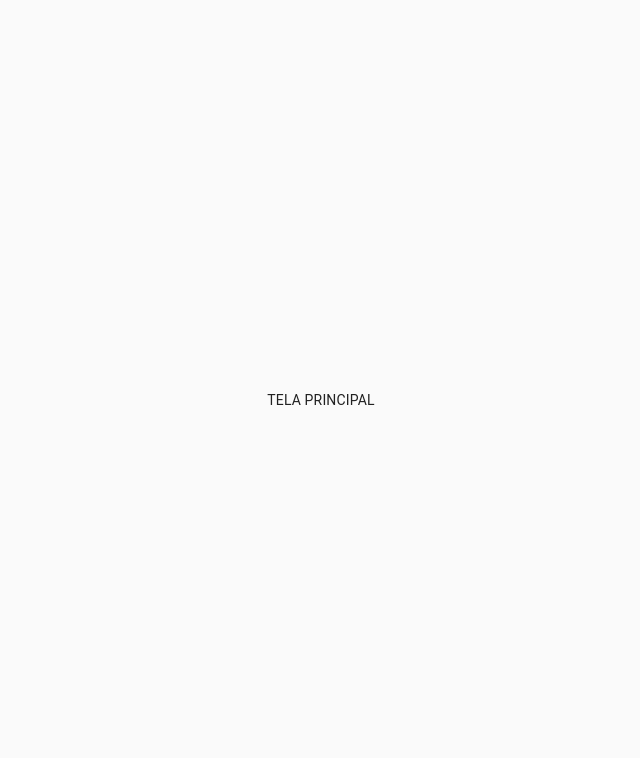
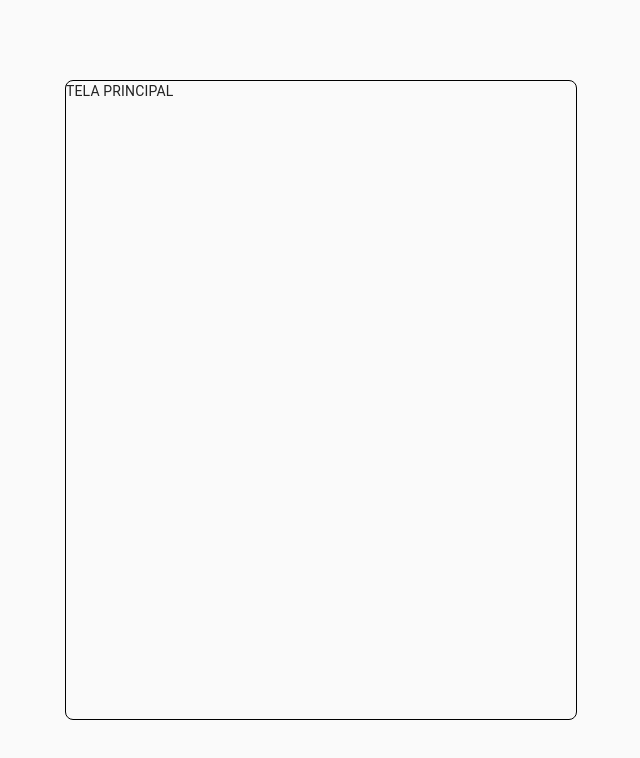
Before and after one commit to future4code/Edgard-Finotti, a React (Create React App) app in the folder quinzena8/projetoAstroMatch/projeto-astro-match/: page / in a window 1280 px wide. Shown: the top 758 px of the page, without its empty margins (319-959 px from the left). Built offline with nearby package versions, Linux system fonts and the light colour scheme.

Commit message:
Criado arquivo styled do componente TelaPrincipa e já definido algumas estiliazações da divisao principal.

```diff
--- a/quinzena8/projetoAstroMatch/projeto-astro-match/src/screens/TelaPrincipal/TelaPrincipal.js
+++ b/quinzena8/projetoAstroMatch/projeto-astro-match/src/screens/TelaPrincipal/TelaPrincipal.js
@@ -1,12 +1,13 @@
 import React, {useState, useEffect} from 'react'
+import { DivisaoPrincipal } from './stylesTelaPrincipal'
 
 export function TelaPrincipal() {
 
 
 
     return (
-        <div>
+        <DivisaoPrincipal>
             TELA PRINCIPAL
-        </div>
+        </DivisaoPrincipal>
     )
 }
--- /dev/null
+++ b/quinzena8/projetoAstroMatch/projeto-astro-match/src/screens/TelaPrincipal/stylesTelaPrincipal.js
@@ -0,0 +1,9 @@
+import styled from 'styled-components'
+
+export const DivisaoPrincipal = styled.div`
+    width: 40%;
+    height: 80%;
+
+    border: 1px solid black;
+    border-radius: 8px;
+`
```
